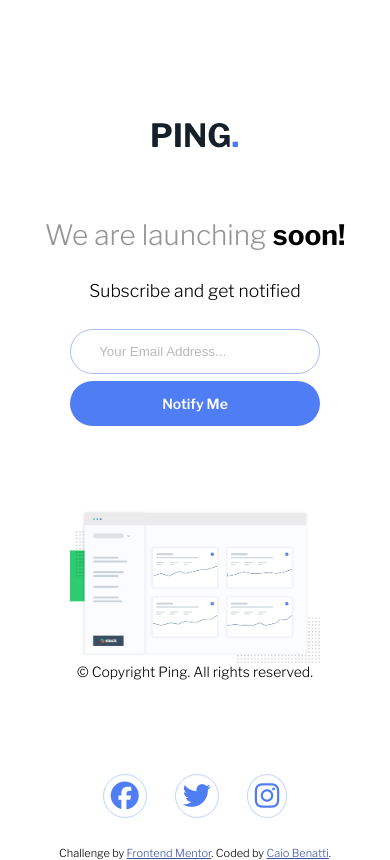
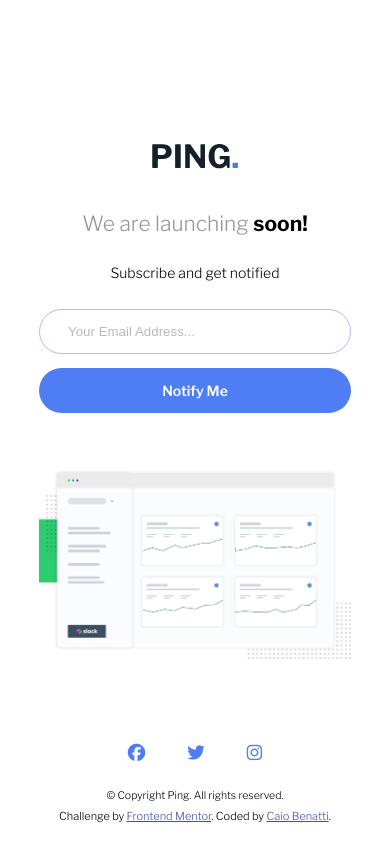
Before and after one commit to caiobenatti/02-frontEndMentor-Ping_single_column_coming, a plain HTML site: page index.html in a window 390 px wide. Drawn offline with nearby package versions, Linux system fonts and the light colour scheme.

Commit message:
more touches to mobile view

```diff
--- a/index.html
+++ b/index.html
@@ -45,15 +45,15 @@
             alt="Dashboard"
             class="dashboard"
           />
-          &copy; Copyright Ping. All rights reserved.
         </div>
       </div>
       <footer>
         <div class="social">
-          <i class="fab fa-facebook fa-2x"></i>
-          <i class="fab fa-twitter fa-2x"></i>
-          <i class="fab fa-instagram fa-2x"></i>
+          <i class="fab fa-facebook fa-lg"></i>
+          <i class="fab fa-twitter fa-lg"></i>
+          <i class="fab fa-instagram fa-lg"></i>
         </div>
+        <div class="copy">&copy; Copyright Ping. All rights reserved.</div>
         <p class="attribution">
           Challenge by
           <a href="https://www.frontendmentor.io?ref=challenge" target="_blank"
--- a/styles/styles.scss
+++ b/styles/styles.scss
@@ -43,11 +43,11 @@ body{
     }
 
     .logo {
-        margin-bottom: 5rem;
+        margin-bottom: 3rem;
     }
 
     .text-Header {
-        font-size: 2rem;
+        font-size: 1.5rem;
         color: var(--gray);
         margin-bottom: 2rem;
 
@@ -57,21 +57,21 @@ body{
         }
     }
     .text-subHeader {
-        font-size: 1.25rem;
+        font-size: 1rem;
         margin-bottom: 2rem;
     }
 
     .form {
         width: 100%;
         input {
-            width: 80%;
+            width: 100%;
         opacity: 0.5;
         border-radius: 2rem;
         padding: 1rem 0;
         text-align: left;
         font-weight: 300;
         padding-left: 2rem;
-        margin-bottom: 0.5rem;
+        margin-bottom: 1rem;
         border: 1px solid;
         border-color: var(--blue);
     }
@@ -80,12 +80,12 @@ body{
 
     .button{
         background-color: var(--blue);
-        width: 80%;
+        width: 100%;
         padding: 1rem 0;
         text-align: center;
         border-radius: 2rem;
         font-weight: 600;
-        margin-bottom: 6rem;
+        margin-bottom: 4rem;
 
 
         &:hover{
@@ -99,19 +99,26 @@ body{
 
     }
     .dashboard {
-        width: 80%;
+        width: 100%;
         max-width: 450px;
 
+    }
+}
+footer{
+    margin-top: -4rem;
+
+    .copy{
+        margin-top: 2rem;
+        margin-bottom: 0.5rem;
+        text-align: center;
+        font-size: 00.75rem;
     }
 }
 .social{
     display: flex;
     justify-content: center;
-    margin-top: -2rem;
-    margin-bottom: 2rem;
-
-    .fab {
-        border: 0.5px solid var(--paleBlue);
+       .fab {
+        // border: 0.5px solid var(--paleBlue);
         margin: 0 1rem;
         border-radius: 50%;
         padding: 0.5rem 0.5rem;
@@ -125,6 +132,7 @@ body{
 
 .attribution {
         font-size: 11px;
+
         text-align: center;
       }
       .attribution a {
```
Also changed, not shown: styles/styles.css, 1 other file.
